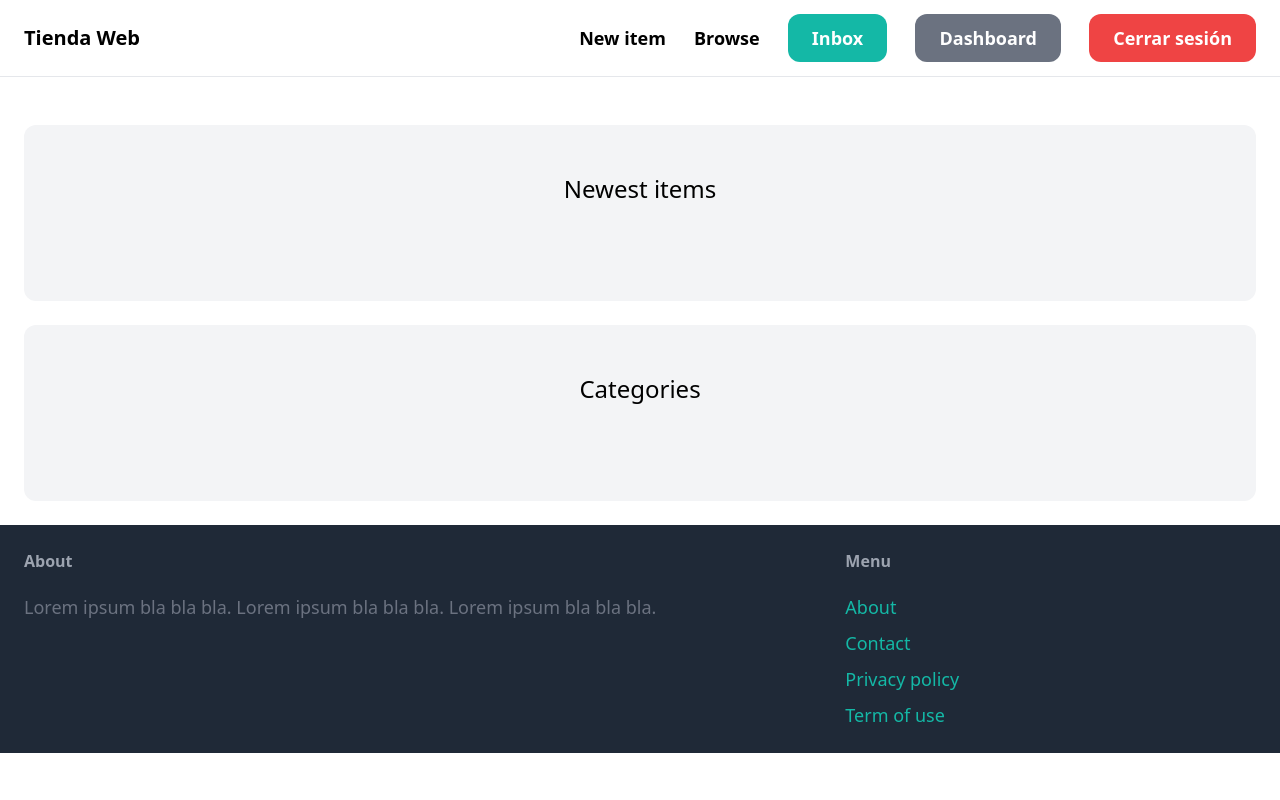
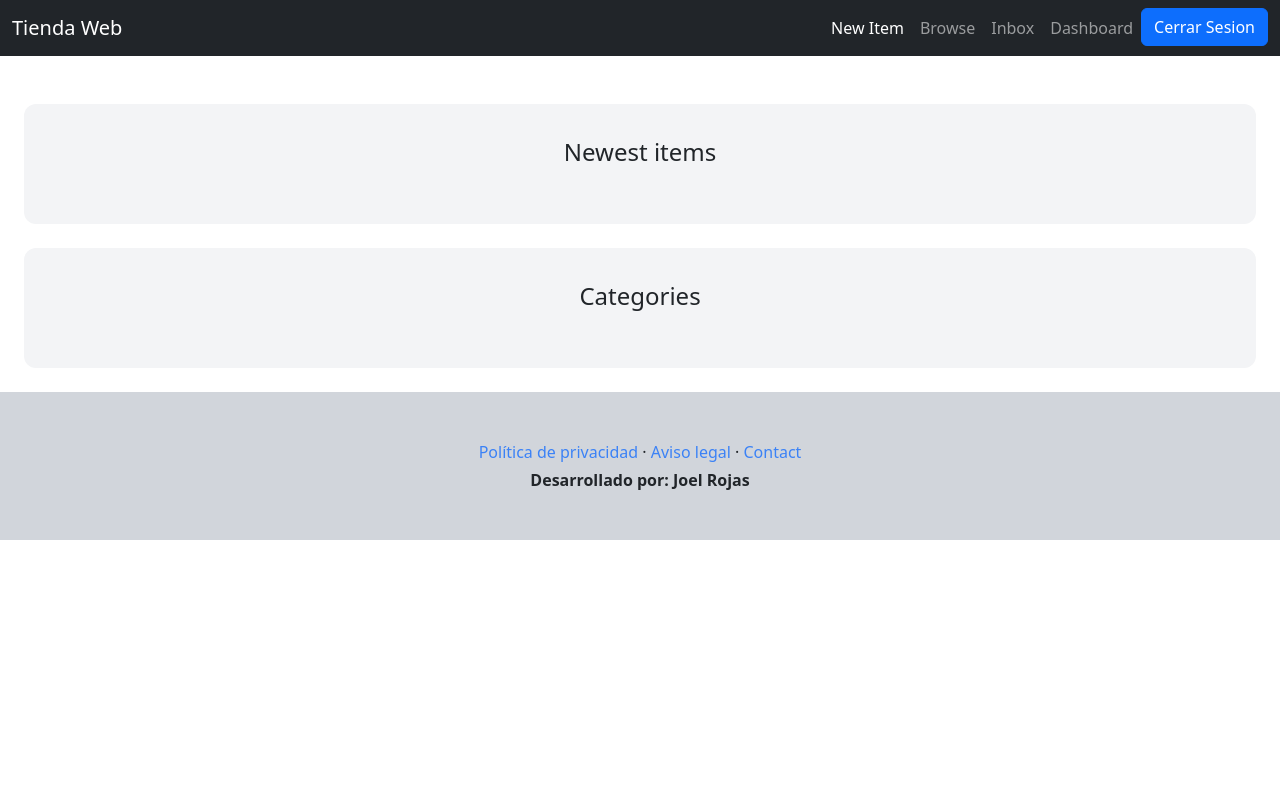
Before and after one commit to xtaxx12/Marketplace, a Django app: page / in a window 1280 px wide. Run offline with Django 4.2, Linux system fonts and the light colour scheme; the visitor is signed in with stand-in values (Sample User, id 1); data that the repository does not hold is empty; some libraries are stand-ins or nearby versions.

Commit message:
actualizado

```diff
--- a/conversation/templates/conversation/detail.html
+++ b/conversation/templates/conversation/detail.html
@@ -24,6 +24,6 @@
 <form method="post" action="." class="mt-6">
     {% csrf_token %}
     {{ form.as_p }}
-    <button class="py-4 px-8 text-lg bg-teal-500 hover:bg-teal-700 rounded-xl text-white">Send</button>
+    <button class="btn btn-success mt-6">Submit</button>
 </form>
 {% endblock %}
--- a/conversation/templates/conversation/new.html
+++ b/conversation/templates/conversation/new.html
@@ -22,6 +22,6 @@
         </div>
     {% endif %}
 
-    <button class="mt-6 py-4 px-8 text-lg bg-teal-500 hover:bg-teal-700 rounded-xl text-white">Send</button>
+    <button class="btn btn-success mt-6">Send</button>
 </form>
 {% endblock %}
--- a/core/templates/core/base.html
+++ b/core/templates/core/base.html
@@ -1,58 +1,72 @@
 {% load static %}
 <!doctype html>
-
 <html>
 <head>
+    <link href="https://cdn.jsdelivr.net/npm/bootstrap@5.3.1/dist/css/bootstrap.min.css" rel="stylesheet">
     <meta charset="utf-8">
     <meta name="viewport" content="width=device-width, initial-scale=1.0">
     <link rel="shortcut icon" href="{% static 'icon1.ico'  %}" type="image/x-icon">
-        <script src="https://cdn.tailwindcss.com"></script>
-
+    <link href="https://cdn.jsdelivr.net/npm/tailwindcss@2.2.19/dist/tailwind.min.css" rel="stylesheet">
+    <link rel="stylesheet" href="https://cdnjs.cloudflare.com/ajax/libs/font-awesome/6.4.0/css/all.min.css" />
     <title>{% block title %}{% endblock %} | Tienda Web</title>
 </head>
 
-    <body>
-        <nav class="py-6 px-6 flex justify-between items-center border-b border-gray-200">
-            <a href="/" class="text-xl font-semibold">Tienda Web</a>
-
-            <div class="space-x-6">
-                <a href="{% url 'item:new' %}" class="text-lg font-semibold hover:text-gray-500">New item</a>
-                <a href="{% url 'item:items' %}" class="text-lg font-semibold hover:text-gray-500">Browse</a>
+<body class="bg-black-100">
+    <nav class="navbar navbar-expand-md navbar-dark bg-dark">
+        <div class="container">
+            <a class="navbar-brand" href="/">Tienda Web</a>
+            <button class="navbar-toggler" type="button" data-bs-toggle="collapse" data-bs-target="#navbarNav"
+                aria-controls="navbarNav" aria-expanded="false" aria-label="Toggle navigation">
+                <span class="navbar-toggler-icon"></span>
+            </button>
+            <div class="collapse navbar-collapse justify-content-end" id="navbarNav">
+                <ul class="navbar-nav">
+                    <li class="nav-item">
+                        <a class="nav-link active" href="{% url 'item:new' %}">New Item</a>
+                    </li>
+                    <li class="nav-item">
+                        <a class="nav-link" href="{% url 'item:items' %}">Browse</a>
+                    </li>
                     {% if request.user.is_authenticated %}
-                <a href="{% url 'conversation:inbox' %}" class="px-6 py-3 text-lg font-semibold bg-teal-500 text-white rounded-xl hover:bg-teal-700">Inbox</a>
-                <a href="{% url 'dashboard:index' %}" class="px-6 py-3 text-lg font-semibold bg-gray-500 text-white rounded-xl hover:bg-gray-700">Dashboard</a>
-                <a href="{% url 'core:logout' %}" class="px-6 py-3 text-lg font-semibold bg-red-500 text-white rounded-xl hover:bg-red-700">Cerrar sesión</a>
-
+                    <li class="nav-item">
+                        <a class="nav-link" href="{% url 'conversation:inbox' %}">Inbox</a>
+                    </li>
+                    <li class="nav-item">
+                        <a class="nav-link" href="{% url 'dashboard:index' %}" aria-disabled="true">Dashboard</a>
+                    </li>
+                    <li class="nav-item">
+                        <a class="btn btn-primary" href="{% url 'core:logout' %}" aria-disabled="true">Cerrar Sesion</a>
+                    </li>
                     {% else %}
-
-                <a href="{% url 'core:signup' %}" class="px-6 py-3 text-lg font-semibold bg-teal-500 text-white rounded-xl hover:bg-teal-700">Sign up</a>
-                <a href="{% url 'core:login' %}" class="px-6 py-3 text-lg font-semibold bg-gray-500 text-white rounded-xl hover:bg-gray-700">Log in</a>
+                    <li class="nav-item">
+                        <a class="btn btn-success" href="{% url 'core:signup' %}">Sign up</a>
+                    </li>
+                    <li class="nav-item">
+                        <a class="btn btn-primary ms-2" href="{% url 'core:login' %}">Log in</a>
+                    </li>
                     {% endif %}
+                </ul>
+            </div>
         </div>
     </nav>
 
-        <div class="px-6 py-6">
+    <div class="container mx-auto p-4">
         {% block content %}
         {% endblock %}
     </div>
 
-        <footer class="py-6 px-6 flex justify-between bg-gray-800">
-            <div class="w-2/3 pr-10">
-                <h3 class="mb-5 font-semibold text-gray-400">About</h3>
-
-                <p class="text-lg text-gray-500">Lorem ipsum bla bla bla. Lorem ipsum bla bla bla. Lorem ipsum bla bla bla.</p>
-            </div>
-
-            <div class="w-1/3">
-                <h3 class="mb-5 font-semibold text-gray-400">Menu</h3>
-
-                <ul class="space-y-2">
-                    <li><a href="#" class="text-lg text-teal-500 hover:text-teal-700">About</a></li>
-                    <li><a href="{% url 'core:contact' %}" class="text-lg text-teal-500 hover:text-teal-700">Contact</a></li>
-                    <li><a href="#" class="text-lg text-teal-500 hover:text-teal-700">Privacy policy</a></li>
-                    <li><a href="#" class="text-lg text-teal-500 hover:text-teal-700">Term of use</a></li>
-                </ul>
+    <footer class="bg-gray-300 text-center py-5">
+        <div class="container mx-auto">
+            <p class="mb-1">
+                <a href="" class="text-blue-500">Política de privacidad</a> ·
+                <a href="" class="text-blue-500">Aviso legal</a> ·
+                <a href="{% url 'core:contact' %}" class="text-blue-500">Contact</a>
+            </p>
+            <p class="font-bold">Desarrollado por: Joel Rojas</p>
         </div>
     </footer>
+
+    <script src="https://cdn.jsdelivr.net/npm/bootstrap@5.3.1/dist/js/bootstrap.bundle.min.js"></script>
 </body>
+
 </html>
--- a/core/templates/core/index.html
+++ b/core/templates/core/index.html
@@ -3,19 +3,19 @@
 {% block title %}Welcome{% endblock %}
 
 {% block content %}
-    <div class="mt-6 px-6 py-12 bg-gray-100 rounded-xl">
-        <h2 class="mb-12 text-2xl text-center">Newest items</h2>
+    <div class="mt-6 px-4 lg:px-12 py-8 bg-gray-100 rounded-xl">
+        <h2 class="mb-6 text-2xl text-center">Newest items</h2>
 
-        <div class="grid grid-cols-3 gap-3">
+        <div class="grid grid-cols-1 md:grid-cols-2 lg:grid-cols-4 gap-4">
             {% for item in items %}
-                <div>
+                <div class="bg-white rounded-xl overflow-hidden shadow-md hover:shadow-lg">
                     <a href="{% url 'item:detail' item.id %}">
                         <div>
-                            <img src="{{ item.image.url }}" class="rounded-t-xl">
+                            <img src="{{ item.image.url }}" class="w-full h-40 object-cover object-center rounded-t-xl">
                         </div>
 
-                        <div class="p-6 bg-white rounded-b-xl">
-                            <h2 class="text-2xl">{{ item.name }}</h2>
+                        <div class="p-4">
+                            <h2 class="text-xl font-semibold">{{ item.name }}</h2>
                             <p class="text-gray-500">Price: {{ item.price }}$</p>
                         </div>
                     </a>
@@ -24,15 +24,15 @@
         </div>
     </div>
 
-    <div class="mt-6 px-6 py-12 bg-gray-100 rounded-xl">
-        <h2 class="mb-12 text-2xl text-center">Categories</h2>
+    <div class="mt-6 px-4 lg:px-12 py-8 bg-gray-100 rounded-xl">
+        <h2 class="mb-6 text-2xl text-center">Categories</h2>
 
-        <div class="grid grid-cols-3 gap-3">
+        <div class="grid grid-cols-1 sm:grid-cols-2 md:grid-cols-3 gap-4">
             {% for category in categories %}
-                <div>
-                    <a href="#">
-                        <div class="p-6 bg-white rounded-b-xl">
-                            <a href="{% url 'item:items' %}?query={{ query }}&category={{ category.id }}"><h2 class="text-2xl">{{ category.name }}</h2></a>
+                <div class="bg-white rounded-xl overflow-hidden shadow-md hover:shadow-lg">
+                    <a href="{% url 'item:items' %}?query={{ query }}&category={{ category.id }}">
+                        <div class="p-4">
+                            <h2 class="text-xl font-semibold">{{ category.name }}</h2>
                             <p class="text-gray-500">{{ category.items.count }} items</p>
                         </div>
                     </a>
--- a/core/urls.py
+++ b/core/urls.py
@@ -12,4 +12,6 @@ urlpatterns = [
     path('signup/', views.signup, name='signup'),
     path('logout/', views.logout_view, name='logout'),
     path('login/', auth_views.LoginView.as_view(template_name='core/login.html', authentication_form=LoginForm), name='login'),
+    path("enviado_correctamente/", views.enviar_correo, name="enviar_correo"),
+
 ]
--- a/core/views.py
+++ b/core/views.py
@@ -5,6 +5,8 @@ from item.models import Category, Item
 from .forms import SignupForm
 
 from django.contrib.auth import logout
+
+from django.core.mail import send_mail
 
 def index(request):
     items = Item.objects.filter(is_sold=False)[0:6]
@@ -46,3 +48,30 @@ def logout_view(request):
         'categories': categories,
         'items': items,
     })
+
+
+def enviar_correo(request):
+    enviado_correctamente = False  # Variable que va a determinar si se envió el correo correctamente , nos servira para el if del template
+    if request.method == "POST":
+        email = request.POST.get(
+            "email", ""
+        )  # Obtenemos el correo electrónico ingresado por el usuario en home.html
+        # Ahora enviamos el correo electrónico
+        subject = "Gracias por ponerte en contacto con nosotros"
+        message = f"Hola,\n\nGracias por ponerte en contacto con nosotros. Pronto te responderemos.\n\nAtentamente,\nJoel Rojas"
+        from_email = email  # le mandamos la variable email para que envie el mensaje al correo ingresado por el usuario como remitente
+        recipient_list = [email]
+        try:
+            send_mail(subject, message, from_email, recipient_list)
+            enviado_correctamente = True  # Actualizamos el valor de la variable a True si se envió correctamente
+        except Exception as e:
+            pass  # No es necesario hacer nada aquí, la variable seguirá siendo False
+
+    # Enviamos el valor de "enviado_correctamente" como parte del contexto para usarlo en el if
+    items = Item.objects.filter(is_sold=False)[0:6]
+    categories = Category.objects.all()
+
+    return render(request, 'core/index.html', {
+        'categories': categories,
+        'items': items,
+    })
--- a/item/templates/item/form.html
+++ b/item/templates/item/form.html
@@ -21,7 +21,7 @@
             {{ form.non_field_errors }}
         </div>
     {% endif %}
-
-    <button class="mt-6 py-4 px-8 text-lg bg-teal-500 hover:bg-teal-700 rounded-xl text-white">Submit</button>
+    <br>
+    <button class="btn btn-success mt-6">Submit</button>
 </form>
 {% endblock %}
```
Also changed, not shown: core/static/css/estilo.css (added, +149 -0 lines), core/static/css/styles.css (added, +51 -0 lines), core/templates/core/contact.html (+22 -2 lines), dashboard/templates/dashboard/index.html (+7 -7 lines), item/templates/item/detail.html (+12 -12 lines), item/templates/item/items.html (+15 -11 lines), puddle/settings.py (+13 -2 lines). Lines whose indentation alone changed are shown as unchanged.
